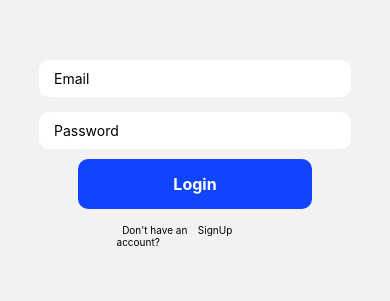
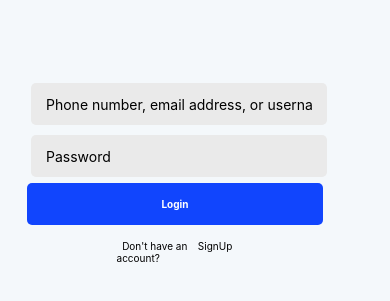
Before and after one commit to sheldon-ouma-sudo/SquadApp, a React Native app: screen /Login in a window 390 px wide. Shown: the part 241-542 px from the top of the page. Built offline with nearby package versions, Linux system fonts and the light colour scheme; no server answers.

Commit message:
few style changes

```diff
--- a/src/screens/LoginScreen.js
+++ b/src/screens/LoginScreen.js
@@ -56,7 +56,7 @@ const handleLogin = () =>{
     >
     <View style={styles.InputContainer}>
        <TextInput
-         placeholder ="Email"
+         placeholder ="Phone number, email address, or username"
          value={email}
          onChangeText={text => setEmail(text)} // everytime a text changes (in our variable it spits out a text variable which we can then use in our function to change the text variable) we can set the email to that text
         style={styles.input}
@@ -132,21 +132,28 @@ container:{
  flex:1,
  justifyContent:"center",
  alignItems:"center",
+ backgroundColor: "#F4F8FB"
 },
 InputContainer:{
-    width: '80%'
+    width: 296,
+
+    right: 16
 },
 input:{
-    backgroundColor: 'white',
+    backgroundColor: '#EAEAEA',
     paddingHorizontal: 15,
     paddingVertical:10,
-    borderRadius:10,
-    marginTop: 15,
+    borderRadius:5,
+    width:296,
+    height:42,
+    marginTop: 10,
 
 
 },
 buttonContainer:{
-width: '60%',
+width: 296,
+height:42,
+borderRadius:5,
 justifyContent: 'center',
 alignItems: 'center',
 marginTop: 10,
@@ -156,18 +163,21 @@ marginBottom: 60
 },
 button:{
     backgroundColor: '#1145FD',
-    width: '100%',
+    width: 296,
+    height: 42,
     padding: 15,
-    borderRadius: 10,
+    borderRadius: 5,
+    marginTop: 40,
     alignItems: 'center',
-
+    right: 20,
+    top: 0
 
 
 },
 buttonText:{
     color: 'white',
     fontWeight: '700',
-    fontSize: 16
+    fontSize: 10
 
 },
 buttonOutline:{
```
